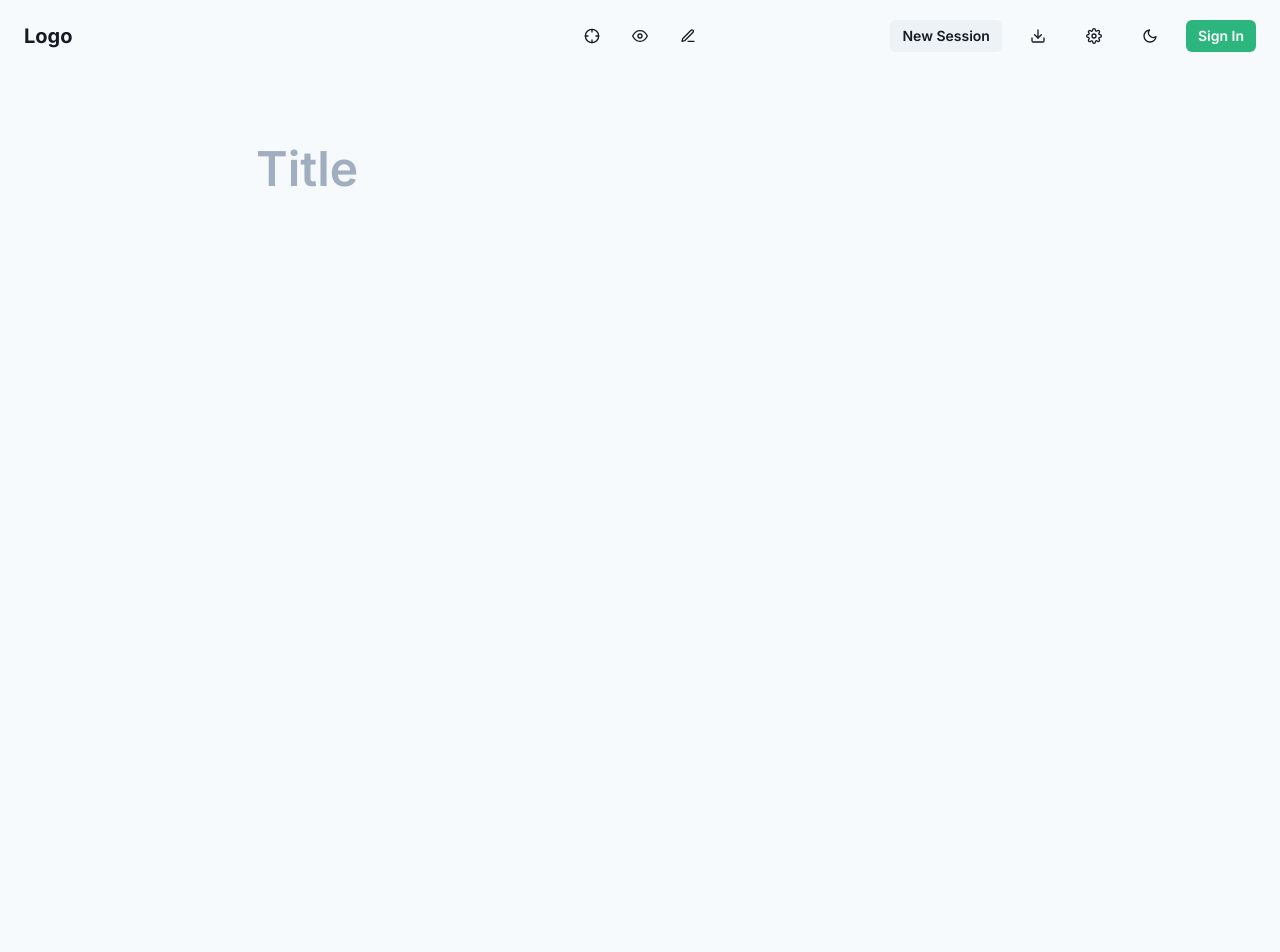
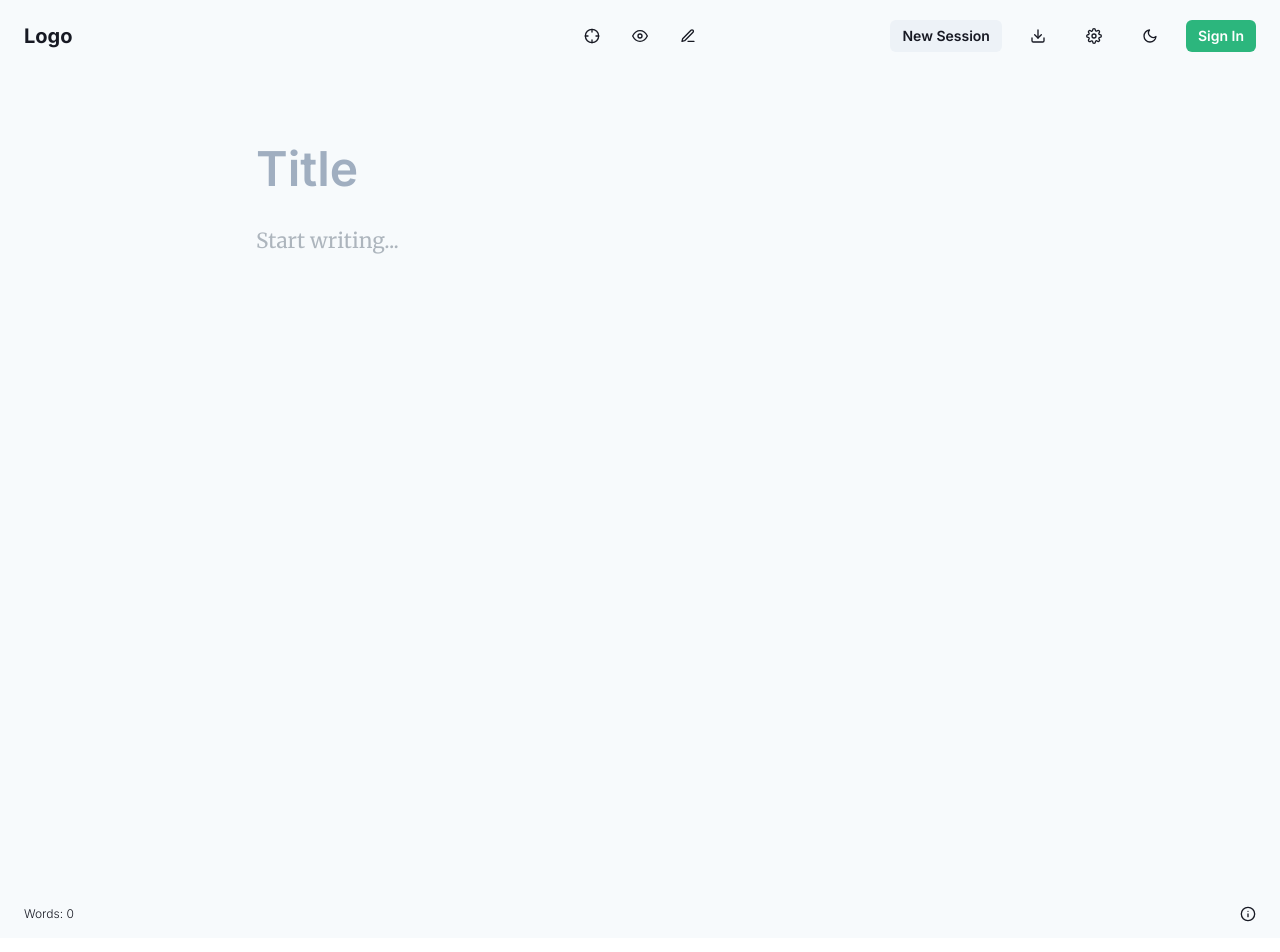
Before and after one commit to ilangorajagopal/aurelius, a Next.js app: page / in a window 1280 px wide. Shown: the top 952 px of the page. Built offline with nearby package versions, Linux system fonts and the light colour scheme.

Commit message:
📦 NEW: Make word count functional and add placeholder for editor empty state

```diff
--- a/components/Footer.tsx
+++ b/components/Footer.tsx
@@ -18,6 +18,7 @@ import {
 import { Info } from 'react-feather';
 
 export default function Footer(props) {
+	const { wordCount } = props;
 	const { isOpen, onOpen, onClose } = useDisclosure();
 
 	return (
@@ -43,10 +44,7 @@ export default function Footer(props) {
 					color={useColorModeValue('gray.900', 'white')}
 				>
 					<Text fontSize='xs' fontWeight='light'>
-						Words: 300
-					</Text>
-					<Text fontSize='xs' fontWeight='light'>
-						Paragraphs: 3
+						{`Words: ${wordCount}`}
 					</Text>
 				</HStack>
 
--- a/components/content/Main.tsx
+++ b/components/content/Main.tsx
@@ -1,34 +1,9 @@
-import { useState } from 'react';
 import { VStack } from '@chakra-ui/react';
-import { useEditor } from '@tiptap/react';
-import StarterKit from '@tiptap/starter-kit';
-import Heading from '@tiptap/extension-heading';
-import Image from '@tiptap/extension-image';
-import Link from '@tiptap/extension-link';
 import Title from './Title';
 import Editor from './Editor';
 
 export default function Main(props) {
-	const [title, setTitle] = useState('');
-	const [content, setContent] = useState('');
-	const editor = useEditor({
-		content,
-		editorProps: {
-			attributes: {
-				class: '',
-			},
-		},
-		extensions: [
-			Heading.configure({ levels: [1, 2, 3] }),
-			Image.configure({}),
-			Link.configure({ openOnClick: false }),
-			StarterKit,
-		],
-		onUpdate() {
-			const html = this.getHTML();
-			setContent(html);
-		},
-	});
+	const { editor, setTitle, title } = props;
 
 	return (
 		<VStack w='full' maxW='container.md' spacing={4}>
--- a/components/content/Title.tsx
+++ b/components/content/Title.tsx
@@ -9,6 +9,7 @@ export default function Title(props) {
 				fontWeight='semibold'
 				placeholder='Title'
 				resize='none'
+				rows={1}
 				variant='unstyled'
 			/>
 		</chakra.div>
--- a/package.json
+++ b/package.json
@@ -14,9 +14,11 @@
 		"@emotion/react": "11.1.5",
 		"@emotion/styled": "11.1.5",
 		"@prisma/client": "^3.4.2",
+		"@tiptap/extension-floating-menu": "^2.0.0-beta.44",
 		"@tiptap/extension-heading": "^2.0.0-beta.23",
 		"@tiptap/extension-image": "^2.0.0-beta.24",
 		"@tiptap/extension-link": "^2.0.0-beta.28",
+		"@tiptap/extension-placeholder": "^2.0.0-beta.43",
 		"@tiptap/react": "^2.0.0-beta.93",
 		"@tiptap/starter-kit": "^2.0.0-beta.140",
 		"framer-motion": "^4.0.3",
--- a/pages/index.tsx
+++ b/pages/index.tsx
@@ -3,8 +3,42 @@ import { Container } from '../components/Container';
 import Footer from '../components/Footer';
 import Header from '../components/Header';
 import Main from '../components/content/Main';
+import { useEditor } from '@tiptap/react';
+import Heading from '@tiptap/extension-heading';
+import Image from '@tiptap/extension-image';
+import Link from '@tiptap/extension-link';
+import Placeholder from '@tiptap/extension-placeholder';
+import StarterKit from '@tiptap/starter-kit';
+import { useState } from 'react';
 
 export default function Index() {
+	const [content, setContent] = useState('');
+	const [title, setTitle] = useState('');
+	const [wordCount, setWordCount] = useState(0);
+	const editor = useEditor({
+		content,
+		editorProps: {
+			attributes: {
+				class: '',
+			},
+		},
+		extensions: [
+			Heading.configure({ levels: [1, 2, 3] }),
+			Image.configure({}),
+			Link.configure({ openOnClick: false }),
+			Placeholder.configure({
+				placeholder: 'Start writing...',
+			}),
+			StarterKit,
+		],
+		onUpdate({ editor }) {
+			const wordCount = editor.state.doc.textContent.split(' ').length;
+			const html = this.getHTML();
+			setContent(html);
+			setWordCount(wordCount);
+		},
+	});
+
 	return (
 		<Container height='auto' minH='100vh'>
 			<Header />
@@ -18,9 +52,9 @@ export default function Index() {
 				flex='1 0 auto'
 				py={16}
 			>
-				<Main />
+				<Main editor={editor} setTitle={setTitle} title={title} />
 			</chakra.main>
-			<Footer />
+			<Footer wordCount={wordCount} />
 		</Container>
 	);
 }
--- a/styles/global.css
+++ b/styles/global.css
@@ -15,6 +15,14 @@
     /*border: none transparent !important;*/
     outline: none !important;
     padding: 0 !important;
+}
+
+.ProseMirror p.is-editor-empty:first-child::before {
+    content: attr(data-placeholder);
+    float: left;
+    color: #adb5bd;
+    pointer-events: none;
+    height: 0;
 }
 
 .ProseMirror ul,
```
Also changed, not shown: 1 other file (tests, documents, lock files or other folders).
